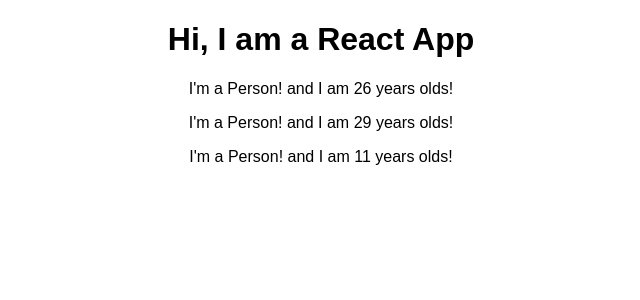
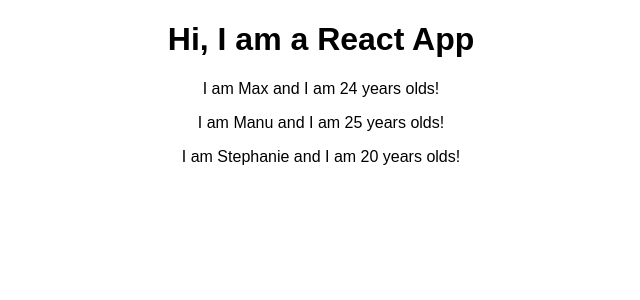
Before and after one commit to haluskua/react-complete-guide, a React (Create React App) app: page / in a window 1280 px wide. Shown: the top 300 px of the page, without its empty margins (319-959 px from the left). Built offline with nearby package versions, Linux system fonts and the light colour scheme.

Commit message:
working with props

```diff
--- a/src/App.js
+++ b/src/App.js
@@ -7,10 +7,11 @@
     return (
       <div className="App">
         <h1>Hi, I am a React App</h1>
-        <Person />
-        <Person />
-        <Person />
-
+        <Person name="Max" age="24" />
+        <Person name="Manu" age="25">
+          My Hobbies: Racing
+        </Person>
+        <Person name="Stephanie" age="20" />
       </div>
     );
     // return React.createElement("div", null, "h1", "Hi, I'm a React!!");
--- a/src/Person/Person.js
+++ b/src/Person/Person.js
@@ -16,8 +16,8 @@
 
 import React from 'react';
 
-const person = () => {
-    return <p>I'm a Person! and I am {Math.floor(Math.random()*30)} years olds! </p>
+const person = (props) => {
+    return <p>I am {props.name} and I am {props.age} years olds! </p>
 }
 
 
```
